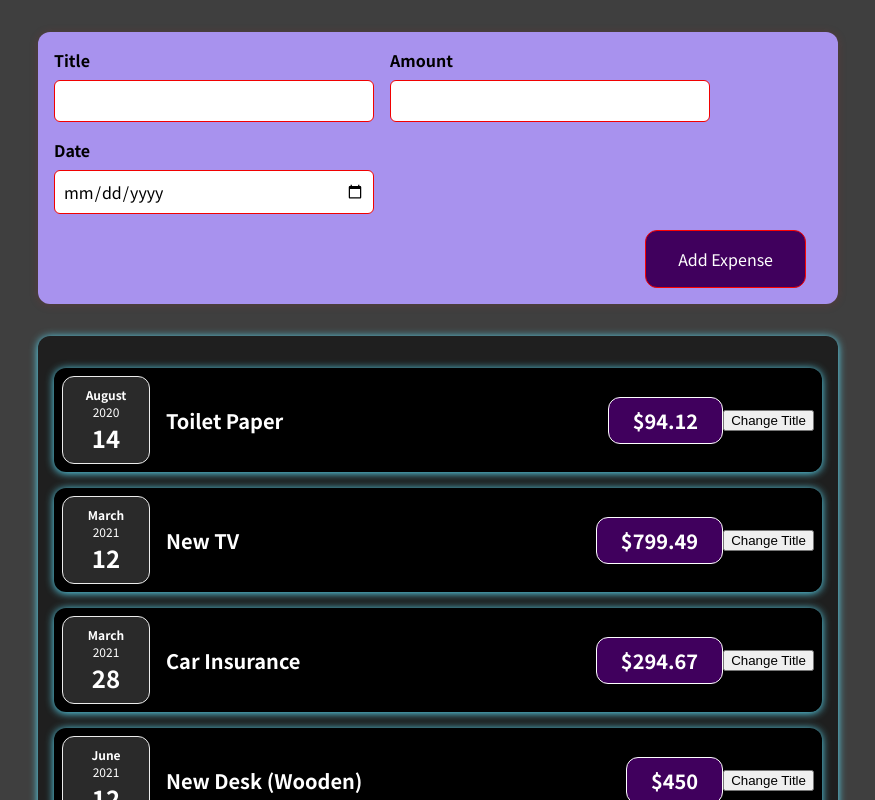
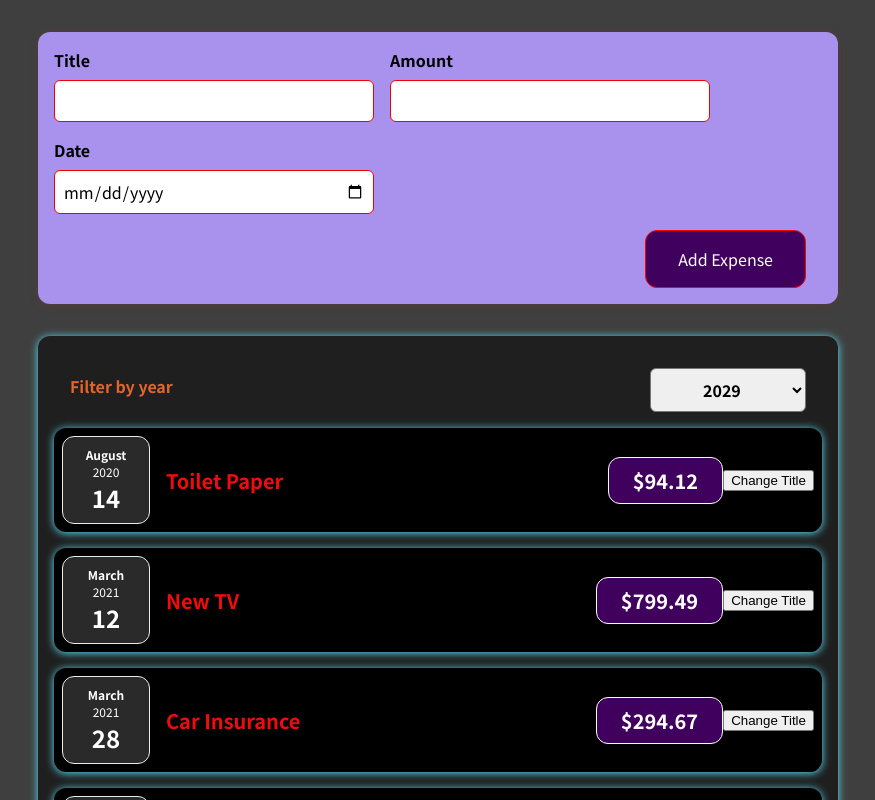
Before and after one commit to Rbravolibtech/3-React-start-project, a React (Create React App) app: page / in a window 1280 px wide. Shown: the top 800 px of the page, without its empty margins (202-1077 px from the left). Built offline with nearby package versions, Linux system fonts and the light colour scheme.

Commit message:
react 82 added files

```diff
--- a/src/components/Expenses/ExpenseItem.css
+++ b/src/components/Expenses/ExpenseItem.css
@@ -24,7 +24,7 @@
 	font-size: 1rem;
 	flex: 1;
 	margin: 0 1rem;
-	color: white;
+	color: rgb(240, 12, 12);
 }
 
 .expense-item__price {
--- a/src/components/Expenses/Expenses.js
+++ b/src/components/Expenses/Expenses.js
@@ -1,11 +1,24 @@
-import React from "react";
+import React, { useState } from "react";
 import ExpenseItem from "./ExpenseItem";
 import Card from "../UI/Card";
+import ExpensesFilter from "./ExpensesFilter";
 import "./Expenses.css";
 
 const Expenses = (props) => {
+	const [filteredYear, setFilteredYear] = useState("2023");
+
+	const filterChangeHandler = (selectedYear) => {
+		setFilteredYear(selectedYear);
+	};
+
 	return (
+		<div>
 			<Card className="expenses">
+				<ExpensesFilter
+					selected={filteredYear}
+					onChangeFilter={filterChangeHandler}
+				/>
+
 				<ExpenseItem
 					title={props.items[0].title}
 					amount={props.items[0].amount}
@@ -27,6 +40,7 @@ const Expenses = (props) => {
 					date={props.items[3].date}
 				/>
 			</Card>
+		</div>
 	);
 };
 
--- /dev/null
+++ b/src/components/Expenses/ExpensesFilter.css
@@ -0,0 +1,24 @@
+.expenses-filter {
+	color: rgb(225, 102, 45);
+	padding: 0 1rem;
+}
+
+.expenses-filter__control {
+	display: flex;
+	width: 100%;
+	align-items: center;
+	justify-content: space-between;
+	margin: 1rem 0;
+}
+
+.expenses-filter label {
+	font-weight: bold;
+	margin-bottom: 0.5rem;
+}
+
+.expenses-filter select {
+	font: inherit;
+	padding: 0.5rem 3rem;
+	font-weight: bold;
+	border-radius: 6px;
+}
--- /dev/null
+++ b/src/components/Expenses/ExpensesFilter.js
@@ -0,0 +1,24 @@
+import React from "react";
+
+import "./ExpensesFilter.css";
+
+const ExpensesFilter = () => {
+	return (
+		<div className="expenses-filter">
+			<div className="expenses-filter__control">
+				<label>Filter by year</label>
+				<select>
+					<option value="2029">2029</option>
+					<option value="2028">2028</option>
+					<option value="2027">2027</option>
+					<option value="2026">2026</option>
+					<option value="2025">2025</option>
+					<option value="2024">2024</option>
+					<option value="2023">2023</option>
+				</select>
+			</div>
+		</div>
+	);
+};
+
+export default ExpensesFilter;
```
Also changed, not shown: src/index.css (+5 -5 lines). Lines whose indentation alone changed are shown as unchanged.
